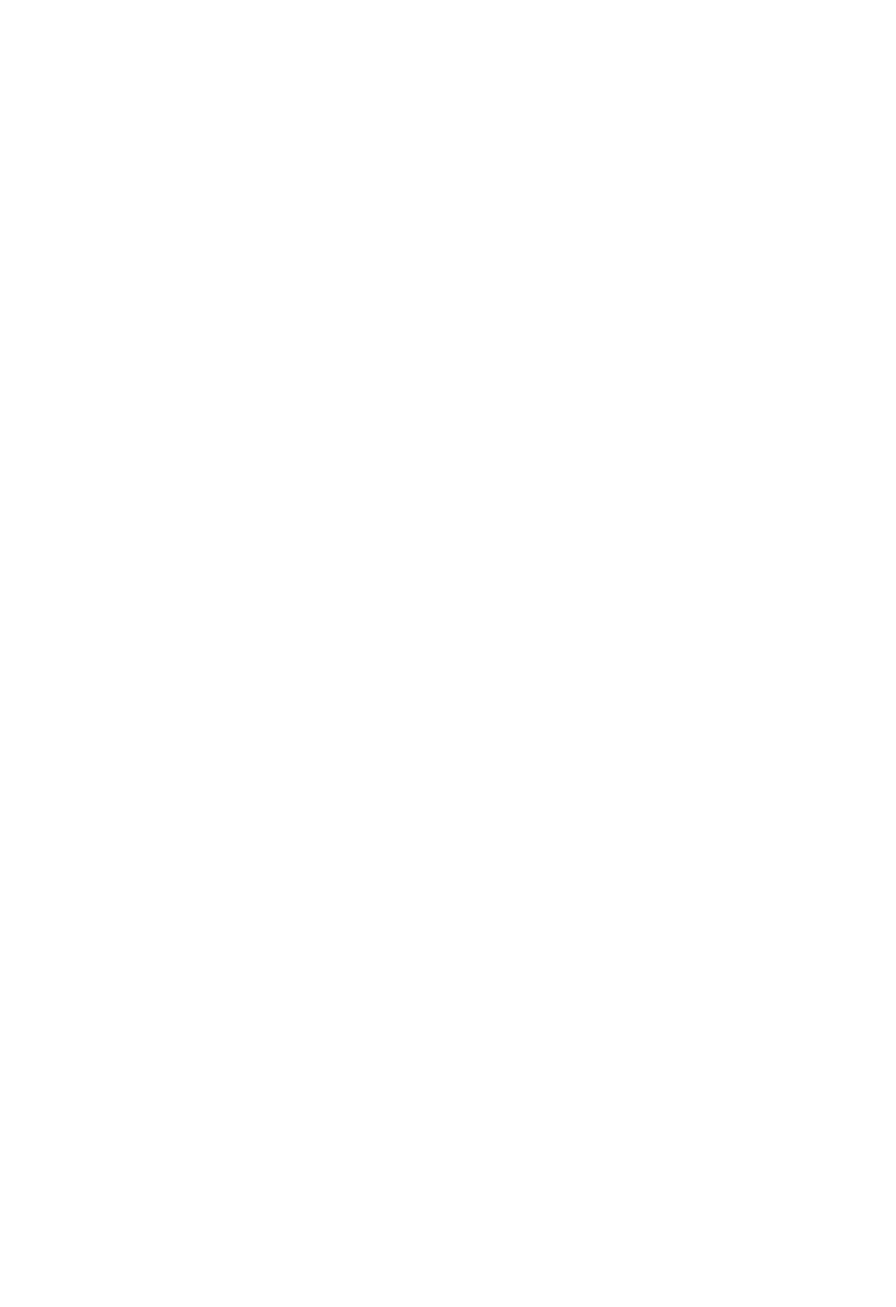
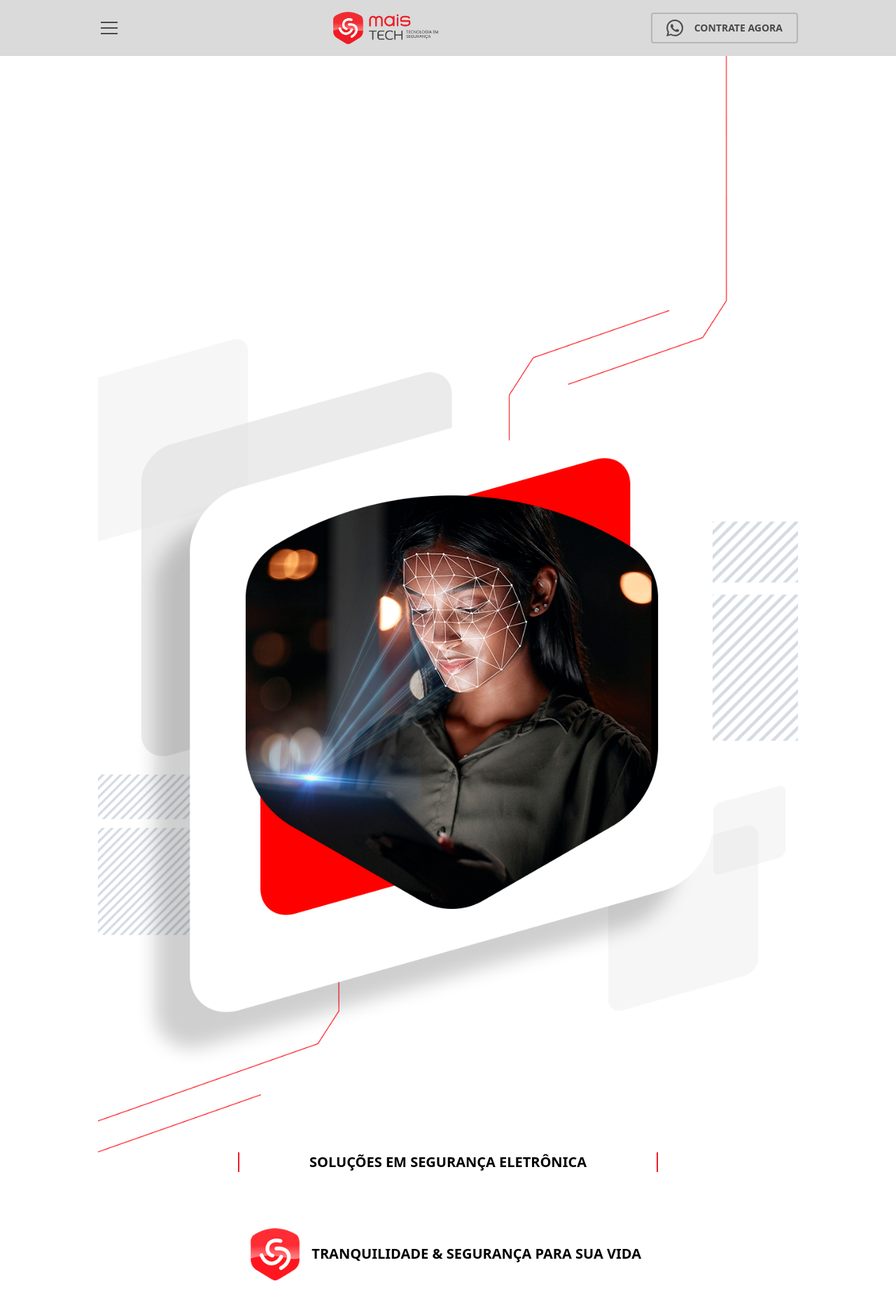
Before and after one commit to Oliverdx/mais-tech, a Next.js app: page / in a window 1280 px wide. Shown: the top 1868 px of the page at 70% size. Before the commit the page ends 800 px from the top, so only its background shows below. Built offline with nearby package versions, Linux system fonts and the light colour scheme.

Commit message:
responsive

```diff
--- a/app/components/Footer.tsx
+++ b/app/components/Footer.tsx
@@ -13,7 +13,9 @@ import { MapPin } from "lucide-react";
 
 function Footer() {
   return <footer className="bg-main_red w-full py-10 mt-10">
-    <div className="flex flex-col justify-center w-11/12 m-auto justify-center text-white md:flex-row align-center md:items-center">
+    <div className="flex flex-col justify-center align-center w-11/12 m-auto justify-center text-white
+      md:flex-row md:items-center md:w-full md:max-w-[1000px] md:m-auto md:justify-between"
+    >
       <Image
         src="/images/logo-white.png"
         alt="Mais Tech Logo White"
--- a/app/components/HamburgerMenu.tsx
+++ b/app/components/HamburgerMenu.tsx
@@ -6,7 +6,7 @@ export default function HamburgerMenu ({
   openMenu: (value: boolean) => void;
 }) {
   return (
-    <div className="md:hidden">
+    <div>
       <button
         onClick={() => openMenu(!isOpen)}
         aria-label="Menu"
--- a/app/components/Header.tsx
+++ b/app/components/Header.tsx
@@ -23,10 +23,10 @@ function Header() {
       </Link>
       <button
         onClick={() => location.href = NUMBER_WHATSAPP}
-        className="cursor-pointer p-2 ounded border-light_gray text-sm text-dark_gray hover:bg-light_gray
-          md:border-2 md:px-5 md:py-3">
+        className="cursor-pointer p-2 ounded border-light_gray text-sm text-dark_gray md:hover:bg-light_gray
+          md:flex md:flex-row md:items-center md:gap-4 md:rounded md:border-2 md:px-5 md:py-2">
         <svg className="fill-dark_gray w-6 h-6" role="img" viewBox="0 0 24 24" xmlns="http://www.w3.org/2000/svg"><title>WhatsApp</title><path d="M17.472 14.382c-.297-.149-1.758-.867-2.03-.967-.273-.099-.471-.148-.67.15-.197.297-.767.966-.94 1.164-.173.199-.347.223-.644.075-.297-.15-1.255-.463-2.39-1.475-.883-.788-1.48-1.761-1.653-2.059-.173-.297-.018-.458.13-.606.134-.133.298-.347.446-.52.149-.174.198-.298.298-.497.099-.198.05-.371-.025-.52-.075-.149-.669-1.612-.916-2.207-.242-.579-.487-.5-.669-.51-.173-.008-.371-.01-.57-.01-.198 0-.52.074-.792.372-.272.297-1.04 1.016-1.04 2.479 0 1.462 1.065 2.875 1.213 3.074.149.198 2.096 3.2 5.077 4.487.709.306 1.262.489 1.694.625.712.227 1.36.195 1.871.118.571-.085 1.758-.719 2.006-1.413.248-.694.248-1.289.173-1.413-.074-.124-.272-.198-.57-.347m-5.421 7.403h-.004a9.87 9.87 0 01-5.031-1.378l-.361-.214-3.741.982.998-3.648-.235-.374a9.86 9.86 0 01-1.51-5.26c.001-5.45 4.436-9.884 9.888-9.884 2.64 0 5.122 1.03 6.988 2.898a9.825 9.825 0 012.893 6.994c-.003 5.45-4.437 9.884-9.885 9.884m8.413-18.297A11.815 11.815 0 0012.05 0C5.495 0 .16 5.335.157 11.892c0 2.096.547 4.142 1.588 5.945L.057 24l6.305-1.654a11.882 11.882 0 005.683 1.448h.005c6.554 0 11.89-5.335 11.893-11.893a11.821 11.821 0 00-3.48-8.413Z" /></svg>
-        <span className="hidden">CONTRATE AGORA</span>
+        <span className="hidden font-bold md:block">CONTRATE AGORA</span>
       </button>
     </div>
   </header>;
--- a/app/page.tsx
+++ b/app/page.tsx
@@ -10,9 +10,9 @@ import Services from "./servicesList";
 export default function Home() {
 
   return (
-    <div className="md:hidden">
+    <div>
       <Header />
-      <main className="">
+      <main>
         <MainImage />
         <About />
         {Services.map((serviceItem, index) =>
--- a/app/sections/About.tsx
+++ b/app/sections/About.tsx
@@ -2,7 +2,7 @@ import Image from "next/image";
 
 function About(){
   return (
-    <div className="mt-[-100px] relative z-2 p-8">
+    <div className="mt-[-100px] relative z-2 p-8 md:max-w-[1000px] md:m-auto">
       <Image
         src="/images/logo.png"
         alt="Logo Mais Tech"
@@ -10,7 +10,7 @@ function About(){
         height={200}
         className="z-2"
       />
-      <p className="mt-4 leading-8">
+      <p className="mt-4 leading-8 md:max-w-[550px]">
         A <b className="uppercase">Mais Tech</b> é uma empresa do <b className="uppercase">Grupo mais gestão e Serviços</b> especializada na utilização dos avanços tecnológicos para promoção da segurança eletrônica visando a proteção das pessoas e empresas nos mais diferentes ambientes.
       </p>
 
--- a/app/sections/MainImage.tsx
+++ b/app/sections/MainImage.tsx
@@ -2,8 +2,8 @@ import Image from "next/image";
 
 function MainImage() {
   return (
-    <div className="w-full flex flex-col align-center lg:w-[1200px] lg:h-[900px] lg:flex-row">
-      <div className="w-full relative lg:w-1/2">
+    <div className="w-full flex flex-col align-center md:max-w-[1000px] md:m-auto">
+      <div className="w-full relative">
         <Image
           src="/images/main_image.png"
           alt="Imagem Principal"
@@ -11,12 +11,12 @@ function MainImage() {
           height={900}
         />
       </div>
-      <div className="w-[300px] m-auto text-center border-l-2 border-r-2 border-main_red">
-        <p className="inline-block uppercase text-[12px] font-bold">Soluções em segurança eletrônica</p>
+      <div className="w-[300px] m-auto text-center border-l-2 border-r-2 border-main_red md:w-[600px]">
+        <p className="inline-block uppercase text-[12px] font-bold md:text-xl">Soluções em segurança eletrônica</p>
       </div>
 
-      <div className="w-full flex flex-col align-center mt-20 lg:w-[1200px] lg:h-[900px] lg:flex-row">
-        <div className="w-[300px] mb-10 m-auto flex flex-row items-center text-center">
+      <div className="w-full flex flex-col align-center mt-20">
+        <div className="w-[300px] mb-10 m-auto flex flex-row items-center text-center md:w-[600px]">
           <Image
             src="/images/shield.png"
             alt="Escudo Mais Tech"
@@ -24,9 +24,9 @@ function MainImage() {
             height={80}
             className="max-w-[70px] m-auto"
           />
-          <p className="inline-block uppercase mr-6 text-[12px] font-bold">Tranquilidade & segurança para sua vida</p>
+          <p className="inline-block uppercase mr-6 text-[12px] font-bold md:text-xl">Tranquilidade & segurança para sua vida</p>
         </div>
-        <div className="w-full relative lg:w-1/2">
+        <div className="w-full relative">
           <Image
             src="/images/secondary-banner.png"
             alt="Banner Secundario"
--- a/app/sections/Service.tsx
+++ b/app/sections/Service.tsx
@@ -33,6 +33,7 @@ function Service({
   const badgeBgColor = isPrimary ? "bg-[#B6B6B6]" : "bg-[#B3272D]";
 
   return <div className={`relative text-sm ${showBadge ? "pt-44" : "pt-10"} px-4 ${isPrimary ? "bg-white" : "bg-main_red text-white"}`}>
+    <div className="md:max-w-[1000px] md:m-auto">
 
       {showBadge && <div className="absolute top-0 right-0 mt-4 mr-4 flex gap-4">
         <div className={`absolute top-[-16px] right-[24px] h-10 w-10 ${badgeBgColor}`}></div>
@@ -80,7 +81,7 @@ function Service({
             height={50}
             className="w-[35px] h-full object-contain z-2"
           />
-        <h3 className={`text-[12px] uppercase font-bold h-[35px] flex items-center px-10 w-[300px] m-[-17px] bg-${isPrimary ? 'main_red' : 'white'}`} style={{color: isPrimary ? 'white' : 'var(--main-red)'}}>Metodologia Mais Tech de Riscos</h3>
+          <h3 className={`text-[12px] uppercase font-bold h-[35px] flex items-center px-10 w-[300px] m-[-17px] bg-${isPrimary ? 'main_red' : 'white'}`} style={{ color: isPrimary ? 'white' : 'var(--main-red)' }}>Metodologia Mais Tech de Riscos</h3>
         </div>
       </div>
 
@@ -126,6 +127,7 @@ function Service({
           />
         </div>
       )}
+    </div>
   </div>;
 }
 
```
Lines whose indentation alone changed are shown as unchanged.
